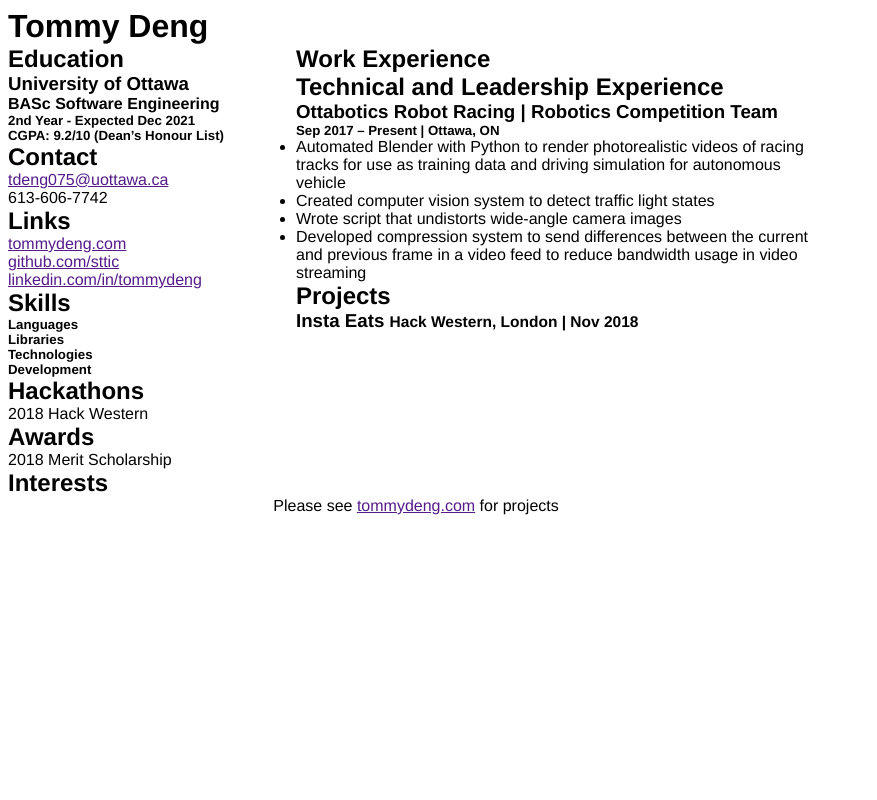
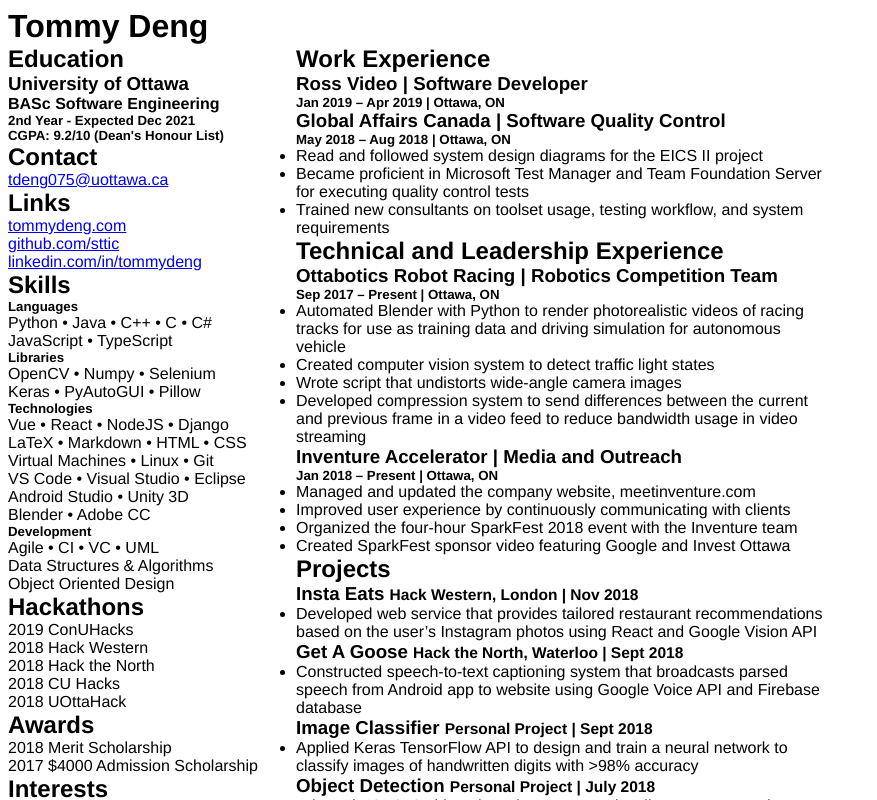
Before and after one commit to sttic/vue-resume, a Vue app: page / in a window 1280 px wide. Shown: the top 800 px of the page, without its empty margins (0-877 px from the left). Built offline with nearby package versions, Linux system fonts and the light colour scheme.

Commit message:
structure and content

```diff
--- a/src/components/Resume.vue
+++ b/src/components/Resume.vue
@@ -5,91 +5,133 @@
     </div>
     <div class="row">
       <div class="column left">
+        <!-- EDUCATION -->
         <section>
           <h2>Education</h2>
-          <h3>University of Ottawa</h3>
-          <h4>BASc Software Engineering</h4>
-          <h5>2nd Year - Expected Dec 2021
-            <br>CGPA: 9.2/10 (Dean’s Honour List)
+          <h3>{{ education.school }}</h3>
+          <h4>{{ education.degree }}</h4>
+          <h5>
+            {{ education.progress }} - Expected {{ education.expected }}
+            <br>
+            CGPA: {{ education.cgpa }}
           </h5>
         </section>
+
+        <!-- CONTACT -->
         <section>
           <h2>Contact</h2>
           <ul>
-            <li>
-              <a href>tdeng075@uottawa.ca</a>
-            </li>
-            <li>
-              <p>613-606-7742</p>
+            <li v-for="item in contacts" :key="item">
+              <a :href="item.href">{{ item.display }}</a>
             </li>
           </ul>
         </section>
+
+        <!-- LINKS -->
         <section>
           <h2>Links</h2>
           <ul>
-            <li>
-              <a href>tommydeng.com</a>
-            </li>
-            <li>
-              <a href>github.com/sttic</a>
-            </li>
-            <li>
-              <a href>linkedin.com/in/tommydeng</a>
+            <li v-for="item in links" :key="item">
+              <a :href="item.href">{{ item.display }}</a>
             </li>
           </ul>
         </section>
+
+        <!-- SKILLS -->
         <section>
           <h2>Skills</h2>
-          <h5>Languages</h5>
-          <h5>Libraries</h5>
-          <h5>Technologies</h5>
-          <h5>Development</h5>
+          <div v-for="(skill, index) in skills" :key="skill">
+            <h5 style="text-transform: capitalize;">{{ index }}</h5>
+            <p v-for="item in skill" :key="item">
+              <span v-for="(language, index) in item" :key="index">
+                <span v-if="index != 0">&bull;</span>
+                {{ language }}
+              </span>
+            </p>
+          </div>
         </section>
+
+        <!-- HACKATHONS -->
         <section>
           <h2>Hackathons</h2>
           <ul>
-            <li>2018 <span>Hack Western</span></li>
+            <li v-for="item in hackathons" :key="item">
+              {{ item.date }}
+              <span>{{ item.name }}</span>
+            </li>
           </ul>
         </section>
+
+        <!-- AWARDS -->
         <section>
           <h2>Awards</h2>
           <ul>
-            <li>2018 <span>Merit Scholarship</span></li>
+            <li v-for="item in awards" :key="item">
+              {{ item.date }}
+              <span>{{ item.name }}</span>
+            </li>
           </ul>
         </section>
+
+        <!-- INTERESTS -->
         <section>
           <h2>Interests</h2>
+          <p v-for="item in interests" :key="item">
+            <span v-for="(interest, index) in item" :key="index">
+              <span v-if="index != 0">&bull;</span>
+              {{ interest }}
+            </span>
+          </p>
         </section>
       </div>
+
       <div class="column right">
+        <!-- WORK EXPERIENCE -->
         <section>
           <h2>Work Experience</h2>
-        </section>
-        <section>
-          <h2>Technical and Leadership Experience</h2>
-          <div>
-            <h3>Ottabotics Robot Racing |
-              <h4 style="display: inline;">Robotics Competition Team</h4>
+          <div v-for="item in work_experience" :key="item">
+            <h3>
+              {{ item.name }} |
+              <h4 style="display: inline;">{{ item.position }}</h4>
             </h3>
-            <h5>Sep 2017 – Present | Ottawa, ON</h5>
+            <h5>{{ item.start }} – {{ item.end }} | {{ item.location }}</h5>
             <ul>
-              <li>Automated Blender with Python to render photorealistic videos of racing tracks for use as training data and driving simulation for autonomous vehicle</li>
-              <li>Created computer vision system to detect traffic light states</li>
-              <li>Wrote script that undistorts wide-angle camera images</li>
-              <li>Developed compression system to send differences between the current and previous frame in a video feed to reduce bandwidth usage in video streaming</li>
+              <li v-for="point in item.details" :key="point">{{ point }}</li>
             </ul>
           </div>
         </section>
+
+        <!-- TECHNICAL AND LEADERSHIP EXPERIENCE -->
+        <section>
+          <h2>Technical and Leadership Experience</h2>
+          <div v-for="item in other_experience" :key="item">
+            <h3>
+              {{ item.name }} |
+              <h4 style="display: inline;">{{ item.position }}</h4>
+            </h3>
+            <h5>{{ item.start }} – {{ item.end }} | {{ item.location }}</h5>
+            <ul>
+              <li v-for="point in item.details" :key="point">{{ point }}</li>
+            </ul>
+          </div>
+        </section>
+
+        <!-- PROJECTS -->
         <section>
           <h2>Projects</h2>
-          <div>
-            <h3>Insta Eats
-              <h5 style="display: inline;">Hack Western, London | Nov 2018</h5>
+          <div v-for="item in projects" :key="item">
+            <h3>
+              {{ item.name }}
+              <h5 style="display: inline;">{{ item.tag }} | {{ item.date }}</h5>
             </h3>
+            <ul>
+              <li v-for="point in item.details" :key="point">{{ point }}</li>
+            </ul>
           </div>
         </section>
       </div>
     </div>
+
     <div class="footer">
       Please see
       <a href>tommydeng.com</a> for projects
@@ -100,7 +142,184 @@
 <script>
 export default {
   name: "Resume",
-  props: {}
+  props: {},
+  data() {
+    return {
+      education: {
+        school: "University of Ottawa",
+        degree: "BASc Software Engineering",
+        progress: "2nd Year",
+        expected: "Dec 2021",
+        cgpa: "9.2/10 (Dean's Honour List)"
+      },
+      contacts: [
+        { href: "mailto:tdeng075@uottawa.ca", display: "tdeng075@uottawa.ca" }
+      ],
+      links: [
+        { href: "http://tommydeng.com/", display: "tommydeng.com" },
+        { href: "https://github.com/sttic", display: "github.com/sttic" },
+        {
+          href: "https://www.linkedin.com/in/tommydeng/",
+          display: "linkedin.com/in/tommydeng"
+        }
+      ],
+      skills: {
+        languages: [
+          ["Python", "Java", "C++", "C", "C#"],
+          ["JavaScript", "TypeScript"]
+        ],
+        libraries: [
+          ["OpenCV", "Numpy", "Selenium"],
+          ["Keras", "PyAutoGUI", "Pillow"]
+        ],
+        technologies: [
+          ["Vue", "React", "NodeJS", "Django"],
+          ["LaTeX", "Markdown", "HTML", "CSS"],
+          ["Virtual Machines", "Linux", "Git"],
+          ["VS Code", "Visual Studio", "Eclipse"],
+          ["Android Studio", "Unity 3D"],
+          ["Blender", "Adobe CC"]
+        ],
+        development: [
+          ["Agile", "CI", "VC", "UML"],
+          ["Data Structures & Algorithms"],
+          ["Object Oriented Design"]
+        ]
+      },
+      hackathons: [
+        { name: "ConUHacks", date: "2019" },
+        { name: "Hack Western", date: "2018" },
+        { name: "Hack the North", date: "2018" },
+        { name: "CU Hacks", date: "2018" },
+        { name: "UOttaHack", date: "2018" }
+      ],
+      awards: [
+        { name: "Merit Scholarship", date: "2018" },
+        { name: "$4000 Admission Scholarship", date: "2017" }
+      ],
+      interests: [
+        ["Computer Vision", "Data Science"],
+        ["Robotics", "Machine Learning"],
+        ["Web Development"]
+      ],
+      work_experience: [
+        {
+          name: "Ross Video",
+          position: "Software Developer",
+          start: "Jan 2019",
+          end: "Apr 2019",
+          location: "Ottawa, ON",
+          details: []
+        },
+        {
+          name: "Global Affairs Canada",
+          position: "Software Quality Control",
+          start: "May 2018",
+          end: "Aug 2018",
+          location: "Ottawa, ON",
+          details: [
+            "Read and followed system design diagrams for the EICS II project",
+            "Became proficient in Microsoft Test Manager and Team Foundation Server for executing quality control tests",
+            "Trained new consultants on toolset usage, testing workflow, and system requirements"
+          ]
+        }
+      ],
+      other_experience: [
+        {
+          name: "Ottabotics Robot Racing",
+          position: "Robotics Competition Team",
+          start: "Sep 2017",
+          end: "Present",
+          location: "Ottawa, ON",
+          details: [
+            "Automated Blender with Python to render photorealistic videos of racing tracks for use as training data and driving simulation for autonomous vehicle",
+            "Created computer vision system to detect traffic light states",
+            "Wrote script that undistorts wide-angle camera images",
+            "Developed compression system to send differences between the current and previous frame in a video feed to reduce bandwidth usage in video streaming"
+          ]
+        },
+        {
+          name: "Inventure Accelerator",
+          position: "Media and Outreach",
+          start: "Jan 2018",
+          end: "Present",
+          location: "Ottawa, ON",
+          details: [
+            "Managed and updated the company website, meetinventure.com",
+            "Improved user experience by continuously communicating with clients",
+            "Organized the four-hour SparkFest 2018 event with the Inventure team",
+            "Created SparkFest sponsor video featuring Google and Invest Ottawa"
+          ]
+        }
+      ],
+      projects: [
+        {
+          name: "Insta Eats",
+          tag: "Hack Western, London",
+          date: "Nov 2018",
+          details: [
+            "Developed web service that provides tailored restaurant recommendations based on the user’s Instagram photos using React and Google Vision API"
+          ]
+        },
+        {
+          name: "Get A Goose",
+          tag: "Hack the North, Waterloo",
+          date: "Sept 2018",
+          details: [
+            "Constructed speech-to-text captioning system that broadcasts parsed speech from Android app to website using Google Voice API and Firebase database"
+          ]
+        },
+        {
+          name: "Image Classifier",
+          tag: "Personal Project",
+          date: "Sept 2018",
+          details: [
+            "Applied Keras TensorFlow API to design and train a neural network to classify images of handwritten digits with >98% accuracy"
+          ]
+        },
+        {
+          name: "Object Detection",
+          tag: "Personal Project",
+          date: "July 2018",
+          details: [
+            "Adapted YOLOv3 object detection system to localize common road objects"
+          ]
+        },
+        {
+          name: "HQ Trivia Bot",
+          tag: "Personal Project",
+          date: "May 2018",
+          details: [
+            'Automated Google search and parsing for "HQ" Trivia using Selenium'
+          ]
+        },
+        {
+          name: "Tic Tac Voice",
+          tag: "UOttaHack, Ottawa",
+          date: "Feb 2018",
+          details: [
+            "Built an accessibility mobile app aimed towards the visually impaired using Android Studio and Google Voice API"
+          ]
+        },
+        {
+          name: "Life's Charge Visualization",
+          tag: "Personal Project",
+          date: "Aug 2017",
+          details: [
+            "Generated animated graphic representing a typical lifespan using CImg in C++"
+          ]
+        },
+        {
+          name: "Potato Simulator",
+          tag: "ICS3U",
+          date: "Jun 2016",
+          details: [
+            "Designed Unity 3D game in C# about a personified potato roaming around an open world"
+          ]
+        }
+      ]
+    };
+  }
 };
 </script>
 
```
